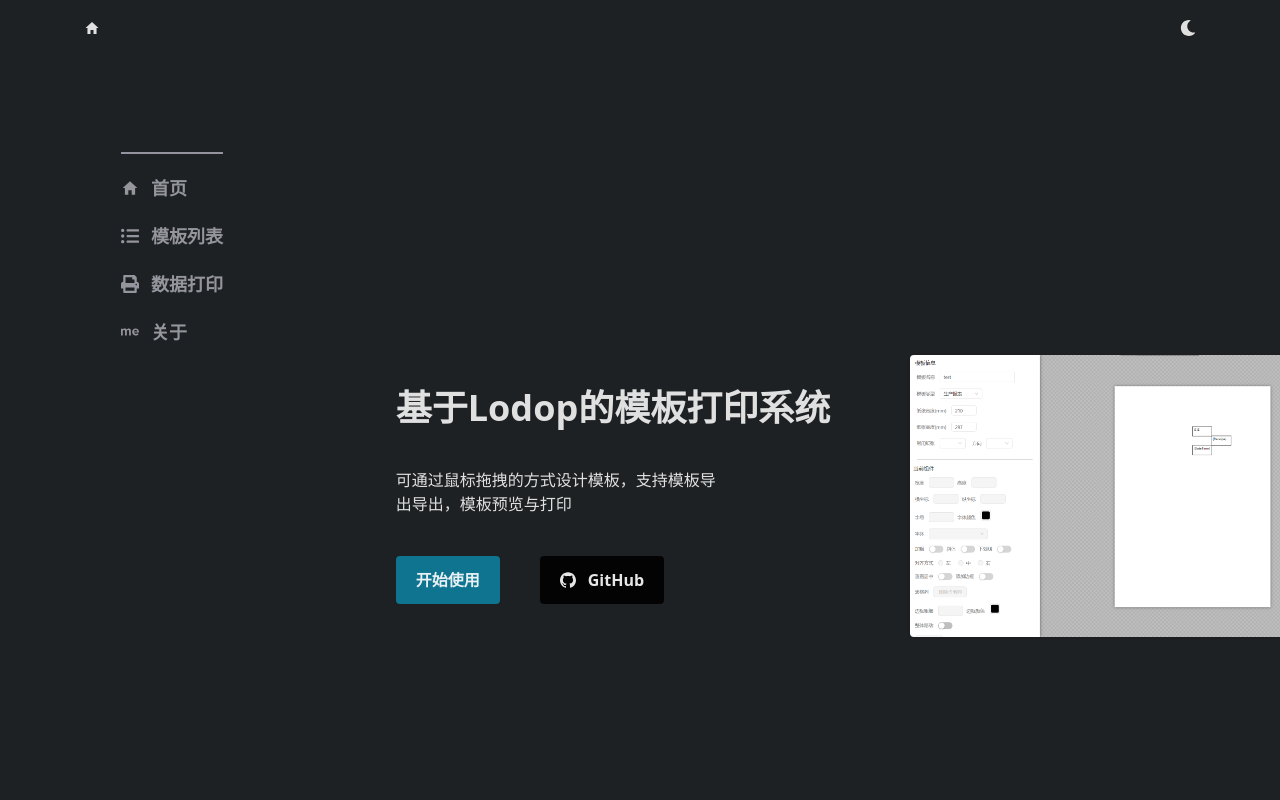
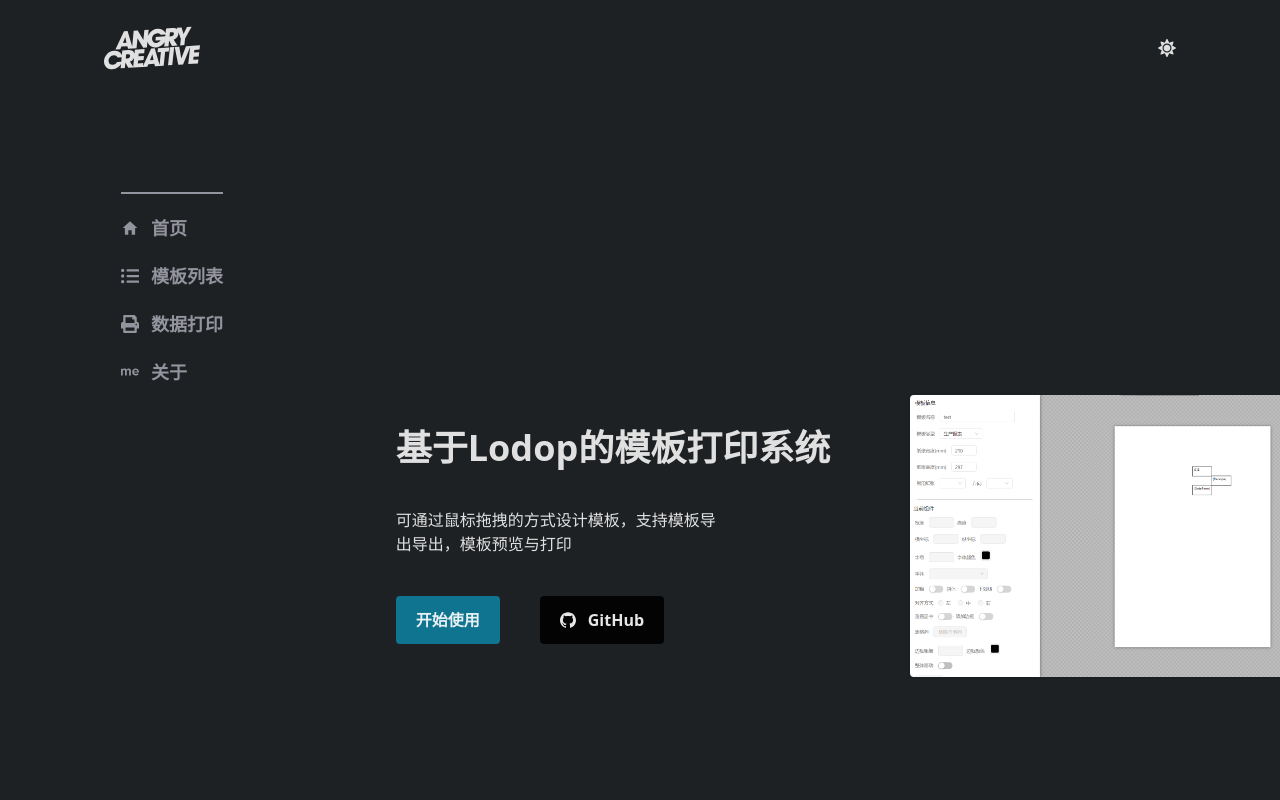
Before and after one commit to BsXwerse/bsx-temp-print, a React app: page /home in a window 1280 px wide. Shown: the top 800 px of the page. Built offline with nearby package versions, Linux system fonts and the light colour scheme.

Commit message:
feat: light/night mode

```diff
--- a/public/index.html
+++ b/public/index.html
@@ -1,12 +1,16 @@
 <!DOCTYPE html>
-<html lang="en">
+<html lang="zh">
+
 <head>
   <meta charset="UTF-8">
-  <meta name="viewport" content="width=device-width, initial-scale=1">
+  <meta http-equiv="X-UA-Compatible" content="IE=edge">
+  <meta name="viewport" content="width=device-width, initial-scale=1.0, viewport-fit=cover">
   <link rel="shortcut icon" href="./favicon.ico" type="image/x-icon">
   <title>bsx-temp-print</title>
 </head>
-<body>
-<div id="root"></div>
+
+<body class="dark">
+  <div id="root"></div>
 </body>
+
 </html>
--- a/src/App.tsx
+++ b/src/App.tsx
@@ -9,7 +9,7 @@
 
 export default function App() {
   return (
-    <div className="dark bg-background min-h-screen text-foreground">
+    <div className="min-h-screen w-full text-foreground select-none">
       <Routes>
         <Route path="/" element={<Home />} />
         <Route element={<Layout />}>
--- a/src/components/footer-bar.tsx
+++ /dev/null
@@ -1,3 +0,0 @@
-export default function FooterBar() {
-  return <div className="md:hidden">Footer</div>;
-}
--- a/src/components/header.tsx
+++ b/src/components/header.tsx
@@ -1,11 +1,19 @@
-import { FaMoon } from "react-icons/fa";
-import { IoMdHome } from "react-icons/io";
+import { useState } from "react";
+import { FaMoon, FaSun, FaAngrycreative } from "react-icons/fa";
+import { useNavigate } from "react-router-dom";
 
 export default function Header() {
+  const [isDark, setDark] = useState(true);
+  const navigate = useNavigate();
+
   return (
-    <div className="hidden mx-auto max-w-6xl md:flex items-center justify-between p-5">
-      <IoMdHome />
-      <FaMoon />
+    <div className="hidden mx-auto max-w-6xl md:flex items-center justify-between px-10 text-lg">
+      <button className="text-8xl" onClick={() => navigate("/")}>
+        <FaAngrycreative />
+      </button>
+      <button onClick={() => setDark(document.body.classList.toggle("dark"))}>
+        {isDark ? <FaSun /> : <FaMoon />}
+      </button>
     </div>
   );
 }
--- a/src/components/left-bar.tsx
+++ b/src/components/left-bar.tsx
@@ -6,8 +6,8 @@
 export default function LeftBar() {
   const location = useLocation();
   return (
-    <div className="space-y-5 text-muted text-lg hidden md:block font-semibold sticky top-0 h-full shrink-0 py-14">
-      <Separator className=" bg-muted-foreground max-w-36 h-[1.5px]" />
+    <div className="space-y-5 text-muted-foreground text-lg hidden md:block font-semibold sticky top-0 h-full shrink-0 py-14">
+      <Separator className="bg-muted-foreground max-w-36 h-[1.5px]" />
       {leftLinks.map((x) => (
         <Link
           to={x.href}
--- /dev/null
+++ b/src/components/mobile-bar.tsx
@@ -0,0 +1,24 @@
+import * as Popover from "@radix-ui/react-popover";
+import { FaBars } from "react-icons/fa";
+import { useNavigate } from "react-router-dom";
+
+export default function MobileBar() {
+  const navigate = useNavigate();
+  return (
+    <div className="md:hidden fixed w-full bottom-0 flex items-center justify-between bg-background py-4 px-6 text-xl shadow-md">
+      <button onClick={() => navigate("/")}>Home</button>
+      <Popover.Root>
+        <Popover.Trigger asChild>
+          <button>
+            <FaBars />
+          </button>
+        </Popover.Trigger>
+        <Popover.Portal>
+          <Popover.Content asChild>
+            <div className="bg-slate-700 w-32 h-32 animate-popover outline-none m-3" />
+          </Popover.Content>
+        </Popover.Portal>
+      </Popover.Root>
+    </div>
+  );
+}
--- a/src/components/temp-card.tsx
+++ b/src/components/temp-card.tsx
@@ -4,7 +4,7 @@
   return (
     <Popover.Root>
       <Popover.Trigger asChild>
-        <div className="no-break text-center relative hover:scale-105 transition-transform">
+        <div className="no-break text-center relative hover:scale-105 transition-transform shadow-lg">
           <div className="rounded absolute w-full h-full transition-colors hover:bg-white/10 cursor-pointer" />
           <img src={url} alt="test" className="w-full rounded" />
           name
--- a/src/pages/home.tsx
+++ b/src/pages/home.tsx
@@ -3,8 +3,11 @@
 import { SiGithub } from "react-icons/si";
 
 export default function Home() {
+  !document.body.classList.contains("dark") &&
+    document.body.classList.add("dark");
+
   return (
-    <div className="text-foreground w-screen h-screen flex items-center justify-center flex-col md:flex-row p-8 gap-20">
+    <div className="w-screen h-screen flex items-center justify-center flex-col md:flex-row p-8 gap-20">
       <div>
         <h1 className="text-4xl font-semibold mb-10">
           基于Lodop的模板打印系统
--- a/src/pages/layout.tsx
+++ b/src/pages/layout.tsx
@@ -1,19 +1,19 @@
-import FooterBar from "@/components/footer-bar";
 import Header from "@/components/header";
 import LeftBar from "@/components/left-bar";
+import MobileBar from "@/components/mobile-bar";
 import { Outlet } from "react-router-dom";
 
 export default function Layout() {
   return (
     <>
       <Header />
-      <div className="flex flex-col md:flex-row justify-center py-10 px-5 gap-10">
+      <div className="flex justify-center py-10 px-5 gap-10">
         <LeftBar />
         <div className="max-w-4xl w-full">
           <Outlet />
         </div>
-        <FooterBar />
       </div>
+      <MobileBar />
     </>
   );
 }
--- a/src/styles/util.css
+++ b/src/styles/util.css
@@ -1,6 +1,10 @@
 @layer base {
   .no-break {
     -webkit-column-break-inside: avoid;
+  }
+  body {
+    -webkit-tap-highlight-color: transparent;
+    background-color: hsl(var(--background));
   }
 }
 
```
